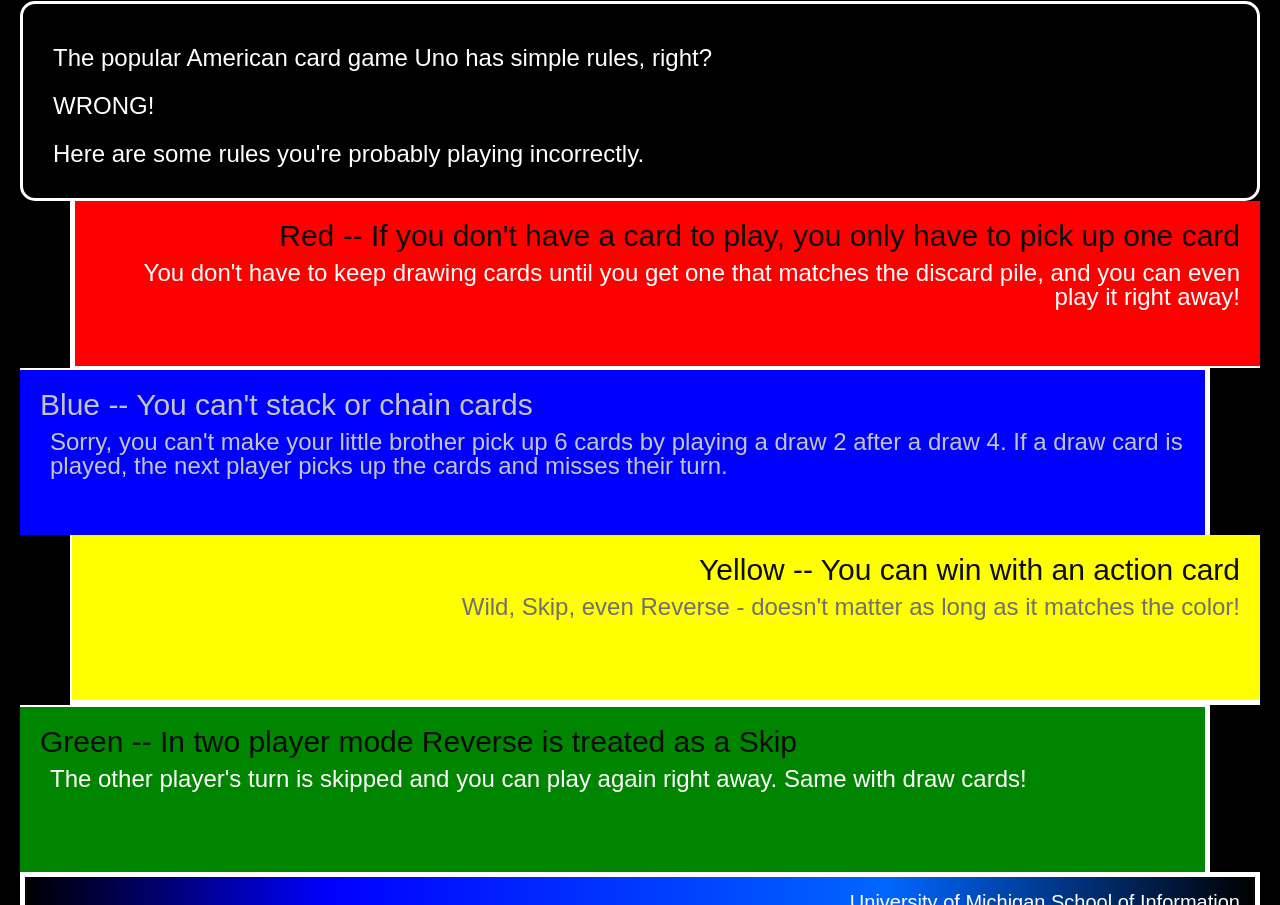
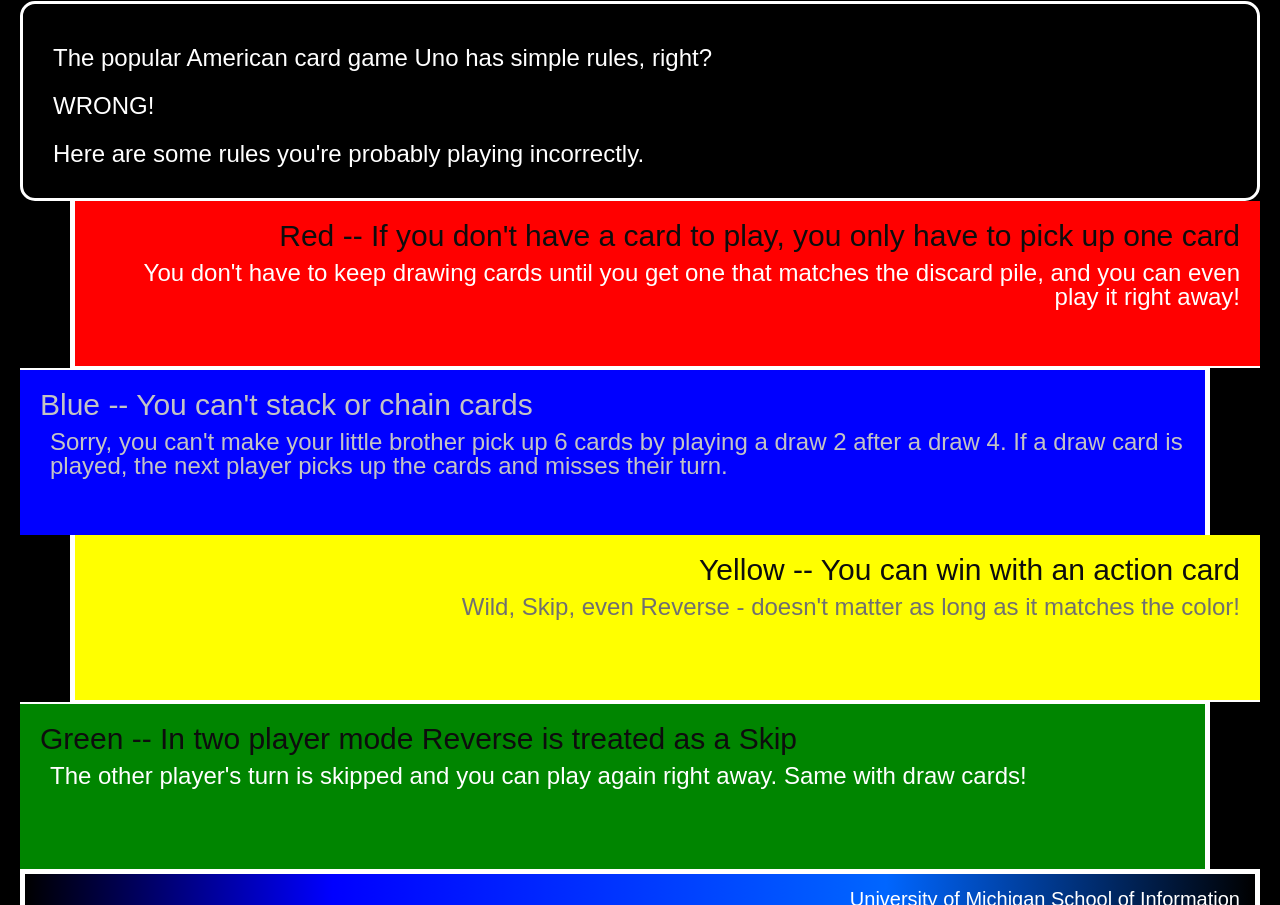
Before and after one commit to Michael-Alvear/hw2-2024, a plain HTML site: page index.html in a window 1280 px wide. Shown: the part 327-1232 px from the top of the page. Drawn offline with Linux system fonts and the light colour scheme.

Commit message:
Update style.css

```diff
--- a/css/style.css
+++ b/css/style.css
@@ -68,7 +68,7 @@ div{
     margin-left: 50px;
     /* border-bottom-width: 2px;
     border-left-width: 5px; */
-    border-width: 0 0 5px 2px;
+    border-width: 0 0 2px 5px;
     color: #707070;
 }
 
```
